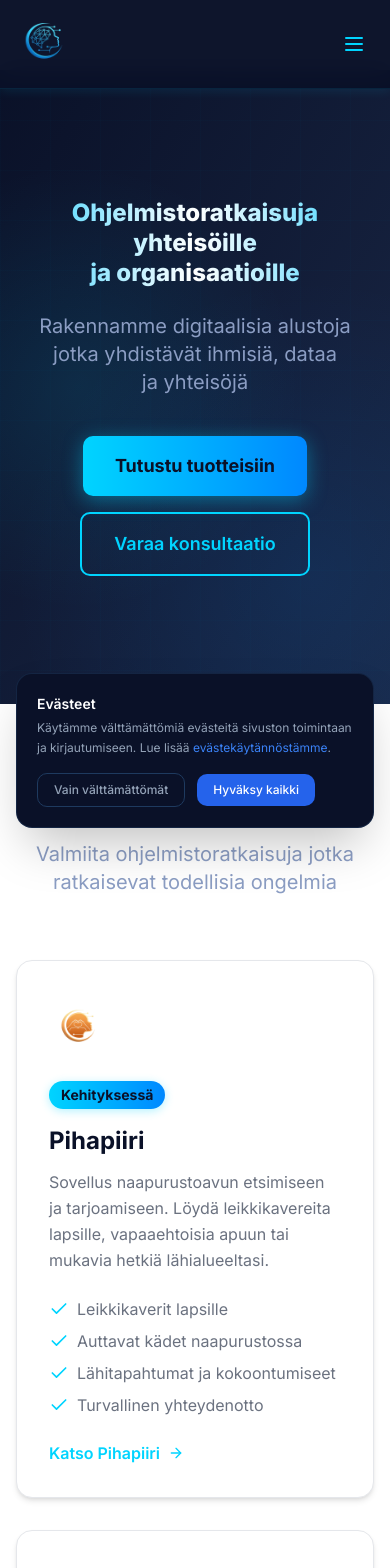
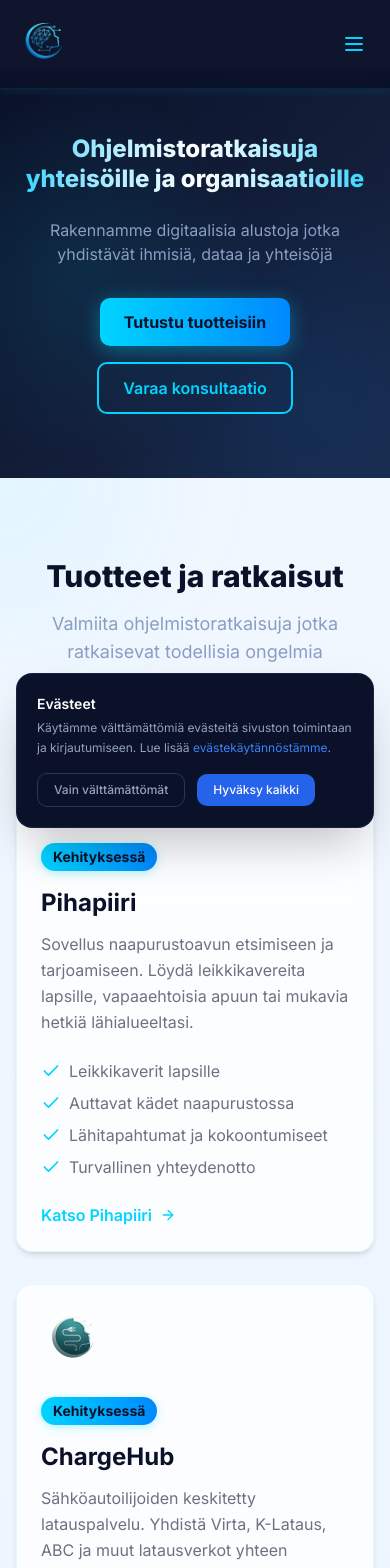
Before and after one commit to janiperta-debug/v0-janope-website, a Next.js app: page / in a window 390 px wide. Shown: the top 1568 px of the page. Built offline with nearby package versions, Linux system fonts and the light colour scheme.

Commit message:
style: polish white sections and fix mobile issues
Add blue tints to About, Products, Contact; adjust mobile headings and text sizes.

Co-authored-by: null <222923761+janiperta-debug@users.noreply.github.com>

```diff
--- a/components/contact.tsx
+++ b/components/contact.tsx
@@ -46,7 +46,7 @@ export function Contact() {
   };
 
   return (
-    <section id="yhteystiedot" className="py-20 px-4 md:px-8">
+    <section id="yhteystiedot" className="py-20 px-4 md:px-8 bg-gradient-to-b from-white to-[#f0f7ff]">
       <div className="max-w-7xl mx-auto">
         <div
           ref={ref}
@@ -54,17 +54,17 @@ export function Contact() {
             isInView ? "opacity-100 translate-y-0" : "opacity-0 translate-y-8"
           }`}
         >
-          <h2 className="text-4xl font-extrabold text-[#0a1128] mb-4">
+          <h2 className="text-3xl sm:text-4xl font-extrabold text-[#0a1128] mb-4">
             Ota yhteyttä
           </h2>
-          <p className="text-xl text-[#8b9dc3]">
+          <p className="text-lg sm:text-xl text-[#8b9dc3]">
             Vastataan 1 työpäivän sisällä
           </p>
         </div>
 
         <div
           ref={formRef}
-          className={`max-w-xl mx-auto bg-white p-8 md:p-10 rounded-xl shadow-lg border border-[#00d4ff]/10 transition-all duration-700 ${
+          className={`max-w-xl mx-auto bg-white/90 backdrop-blur-sm p-6 sm:p-8 md:p-10 rounded-xl shadow-lg border border-[#00d4ff]/15 transition-all duration-700 ${
             formInView ? "opacity-100 translate-y-0" : "opacity-0 translate-y-8"
           }`}
         >
--- a/components/cta-section.tsx
+++ b/components/cta-section.tsx
@@ -17,15 +17,15 @@ export function CTASection() {
           isInView ? "opacity-100 translate-y-0" : "opacity-0 translate-y-8"
         }`}
       >
-        <h2 className="text-4xl font-extrabold mb-4 text-balance">
+        <h2 className="text-3xl sm:text-4xl font-extrabold mb-4 text-balance">
           Aloitetaan yhdessä
         </h2>
-        <p className="text-xl text-[#8b9dc3] mb-8">
+        <p className="text-lg sm:text-xl text-[#8b9dc3] mb-8">
           Kerro meille haasteestasi, niin katsotaan miten voimme auttaa
         </p>
         <Link
           href="#yhteystiedot"
-          className="inline-block bg-gradient-to-r from-[#00d4ff] to-[#0088ff] text-[#0a1128] px-10 py-5 rounded-lg font-bold text-lg transition-all duration-300 hover:-translate-y-1 animate-glow"
+          className="inline-block bg-gradient-to-r from-[#00d4ff] to-[#0088ff] text-[#0a1128] px-8 sm:px-10 py-4 sm:py-5 rounded-lg font-bold text-base sm:text-lg transition-all duration-300 hover:-translate-y-1 animate-glow"
         >
           Varaa maksuton konsultaatio
         </Link>
--- a/components/footer.tsx
+++ b/components/footer.tsx
@@ -4,7 +4,7 @@ import { ExternalLink } from "lucide-react";
 
 export function Footer() {
   return (
-    <footer className="bg-white border-t border-[#e5e7eb] py-12 px-4 md:px-8">
+    <footer className="bg-[#f8fafc] border-t border-[#00d4ff]/10 py-12 px-4 md:px-8">
       <div className="max-w-7xl mx-auto">
         <div className="grid grid-cols-1 sm:grid-cols-2 lg:grid-cols-4 gap-12 mb-12">
           {/* Brand */}
--- a/components/hero.tsx
+++ b/components/hero.tsx
@@ -7,7 +7,7 @@ export function Hero() {
   const { ref, isInView } = useInView();
 
   return (
-    <section className="mt-[70px] bg-gradient-to-br from-[#0a1128] to-[#1a2847] text-white py-32 px-8 text-center relative overflow-hidden">
+    <section className="mt-[70px] bg-gradient-to-br from-[#0a1128] to-[#1a2847] text-white py-16 sm:py-24 md:py-32 px-4 sm:px-8 text-center relative overflow-hidden">
       {/* Gradient overlay */}
       <div className="absolute inset-0 pointer-events-none">
         <div className="absolute w-full h-full bg-[radial-gradient(circle_at_20%_50%,rgba(0,212,255,0.1)_0%,transparent_50%)]" />
@@ -33,19 +33,19 @@ export function Hero() {
         <h1 className="text-2xl sm:text-4xl md:text-6xl font-extrabold mb-6 leading-tight bg-gradient-to-r from-[#00d4ff] via-white to-[#00d4ff] bg-clip-text text-transparent text-balance">
           Ohjelmistoratkaisuja yhteisöille ja organisaatioille
         </h1>
-        <p className="text-xl md:text-2xl mb-10 text-[#8b9dc3] text-pretty">
+        <p className="text-base sm:text-xl md:text-2xl mb-8 sm:mb-10 text-[#8b9dc3] text-pretty">
           Rakennamme digitaalisia alustoja jotka yhdistävät ihmisiä, dataa ja yhteisöjä
         </p>
         <div className="flex flex-wrap gap-4 justify-center">
           <Link
             href="#tuotteet"
-            className="bg-gradient-to-r from-[#00d4ff] to-[#0088ff] text-[#0a1128] px-8 py-4 rounded-lg font-bold text-lg transition-all duration-300 hover:-translate-y-1 shadow-[0_4px_20px_rgba(0,212,255,0.4)] hover:shadow-[0_6px_30px_rgba(0,212,255,0.6)]"
+            className="bg-gradient-to-r from-[#00d4ff] to-[#0088ff] text-[#0a1128] px-6 sm:px-8 py-3 sm:py-4 rounded-lg font-bold text-base sm:text-lg transition-all duration-300 hover:-translate-y-1 shadow-[0_4px_20px_rgba(0,212,255,0.4)] hover:shadow-[0_6px_30px_rgba(0,212,255,0.6)]"
           >
             Tutustu tuotteisiin
           </Link>
           <Link
             href="#yhteystiedot"
-            className="bg-transparent text-[#00d4ff] px-8 py-4 rounded-lg font-semibold text-lg border-2 border-[#00d4ff] transition-all duration-300 hover:bg-[#00d4ff]/10 hover:-translate-y-1"
+            className="bg-transparent text-[#00d4ff] px-6 sm:px-8 py-3 sm:py-4 rounded-lg font-semibold text-base sm:text-lg border-2 border-[#00d4ff] transition-all duration-300 hover:bg-[#00d4ff]/10 hover:-translate-y-1"
           >
             Varaa konsultaatio
           </Link>
--- a/components/products.tsx
+++ b/components/products.tsx
@@ -110,7 +110,7 @@ function ProductCard({
   return (
     <div
       ref={ref}
-      className={`bg-white rounded-2xl p-8 shadow-md border border-[#e5e7eb] relative overflow-hidden group transition-all duration-500 hover:-translate-y-2 hover:shadow-[0_12px_30px_rgba(0,212,255,0.2)] ${
+      className={`bg-white/80 backdrop-blur-sm rounded-2xl p-6 sm:p-8 shadow-md border border-[#00d4ff]/10 relative overflow-hidden group transition-all duration-500 hover:-translate-y-2 hover:shadow-[0_12px_30px_rgba(0,212,255,0.2)] ${
         isInView ? "opacity-100 translate-y-0" : "opacity-0 translate-y-8"
       }`}
       style={{ transitionDelay: `${index * 100}ms` }}
@@ -165,18 +165,22 @@ export function Products() {
   const { ref, isInView } = useInView();
 
   return (
-    <section id="tuotteet" className="py-20 px-4 md:px-8">
-      <div className="max-w-7xl mx-auto">
+    <section id="tuotteet" className="py-20 px-4 md:px-8 bg-gradient-to-b from-[#f0f7ff] to-[#e8f1fd] relative overflow-hidden">
+      {/* Subtle decorative elements */}
+      <div className="absolute top-0 left-0 w-72 h-72 bg-[#00d4ff]/5 rounded-full blur-3xl -translate-x-1/2 -translate-y-1/2 pointer-events-none" />
+      <div className="absolute bottom-0 right-0 w-96 h-96 bg-[#0088ff]/5 rounded-full blur-3xl translate-x-1/3 translate-y-1/3 pointer-events-none" />
+
+      <div className="max-w-7xl mx-auto relative z-10">
         <div
           ref={ref}
           className={`text-center mb-16 transition-all duration-700 ${
             isInView ? "opacity-100 translate-y-0" : "opacity-0 translate-y-8"
           }`}
         >
-          <h2 className="text-4xl font-extrabold text-[#0a1128] mb-4">
+          <h2 className="text-3xl sm:text-4xl font-extrabold text-[#0a1128] mb-4">
             Tuotteet ja ratkaisut
           </h2>
-          <p className="text-xl text-[#8b9dc3] max-w-2xl mx-auto">
+          <p className="text-lg sm:text-xl text-[#8b9dc3] max-w-2xl mx-auto">
             Valmiita ohjelmistoratkaisuja jotka ratkaisevat todellisia ongelmia
           </p>
         </div>
--- a/components/services.tsx
+++ b/components/services.tsx
@@ -43,7 +43,7 @@ function ServiceCard({
   return (
     <div
       ref={ref}
-      className={`bg-white/5 backdrop-blur-md rounded-xl p-8 text-center border border-[#00d4ff]/10 transition-all duration-500 hover:-translate-y-2 hover:border-[#00d4ff] hover:bg-[#00d4ff]/10 ${
+      className={`bg-white/5 backdrop-blur-md rounded-xl p-6 sm:p-8 text-center border border-[#00d4ff]/10 transition-all duration-500 hover:-translate-y-2 hover:border-[#00d4ff] hover:bg-[#00d4ff]/10 ${
         isInView ? "opacity-100 translate-y-0" : "opacity-0 translate-y-8"
       }`}
       style={{ transitionDelay: `${index * 100}ms` }}
@@ -82,13 +82,13 @@ export function Services() {
             isInView ? "opacity-100 translate-y-0" : "opacity-0 translate-y-8"
           }`}
         >
-          <h2 className="text-4xl font-extrabold text-white mb-4">Palvelut</h2>
-          <p className="text-xl text-[#8b9dc3] max-w-2xl mx-auto">
+          <h2 className="text-3xl sm:text-4xl font-extrabold text-white mb-4">Palvelut</h2>
+          <p className="text-lg sm:text-xl text-[#8b9dc3] max-w-2xl mx-auto">
             Räätälöidyt ratkaisut organisaatiosi tarpeisiin
           </p>
         </div>
 
-        <div className="grid md:grid-cols-2 lg:grid-cols-4 gap-6">
+        <div className="grid grid-cols-1 sm:grid-cols-2 lg:grid-cols-4 gap-4 sm:gap-6">
           {services.map((service, index) => (
             <ServiceCard key={service.title} service={service} index={index} />
           ))}
--- a/components/trusted-by.tsx
+++ b/components/trusted-by.tsx
@@ -4,15 +4,15 @@ export function TrustedBy() {
   const partners = ["Hyvinkään kaupunki", "Tilakeskus"];
 
   return (
-    <div className="bg-[#f8f9fa] py-8 px-4 text-center border-t border-[#00d4ff]/10">
-      <p className="text-[#0a1128] font-semibold uppercase text-sm tracking-widest mb-4">
+    <div className="bg-gradient-to-b from-[#0a1128] to-[#0f1d3d] py-8 px-4 text-center border-t border-[#00d4ff]/10">
+      <p className="text-[#8b9dc3] font-semibold uppercase text-sm tracking-widest mb-4">
         Luottavat kumppanit
       </p>
       <div className="flex justify-center gap-8 md:gap-12 flex-wrap items-center">
         {partners.map((partner) => (
           <div
             key={partner}
-            className="text-xl font-bold text-[#0a1128] opacity-70 hover:opacity-100 hover:text-[#00d4ff] transition-all duration-300 cursor-default"
+            className="text-xl font-bold text-white/70 hover:text-[#00d4ff] transition-all duration-300 cursor-default"
           >
             {partner}
           </div>
```
Also changed, not shown: components/about.tsx (+5 -5 lines).
